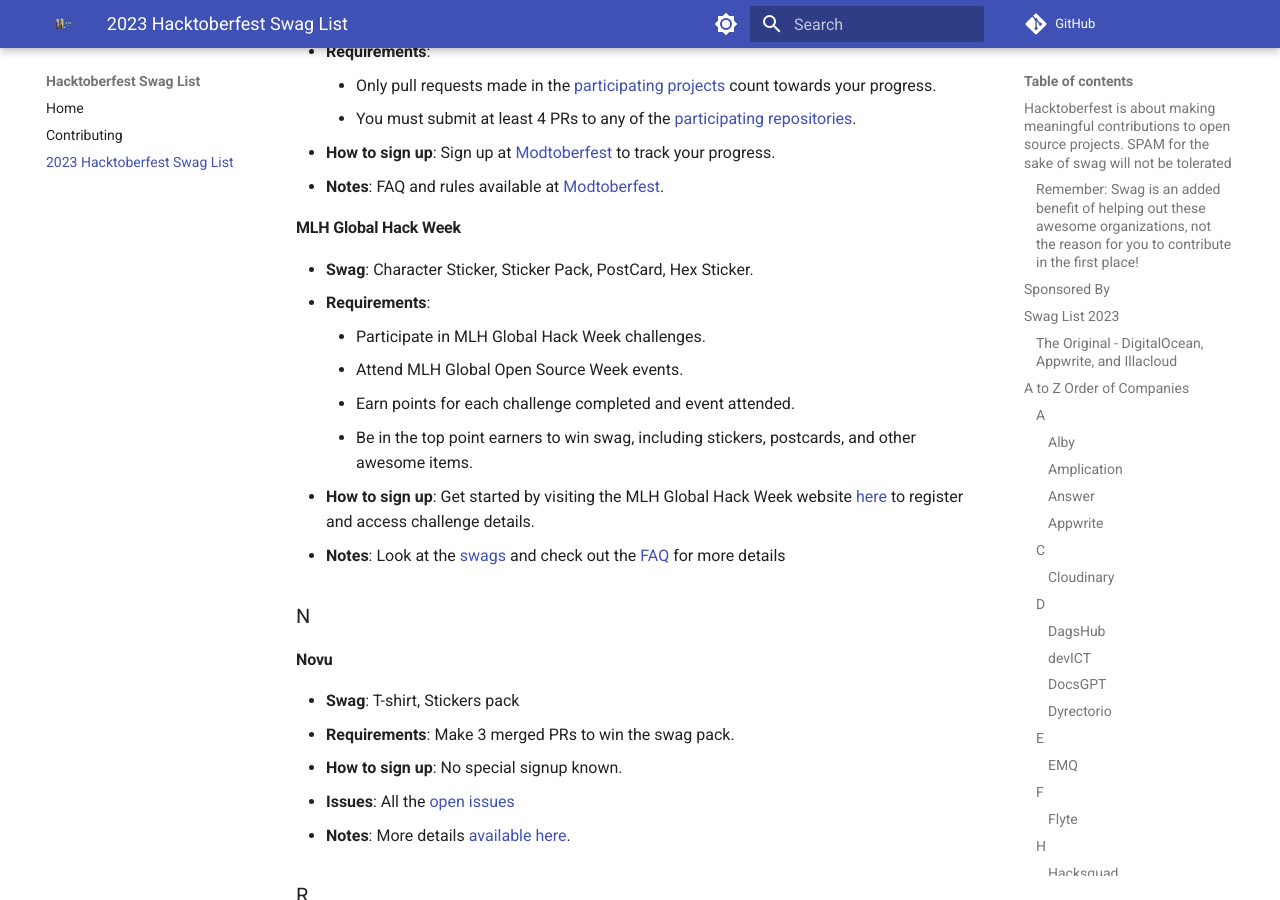
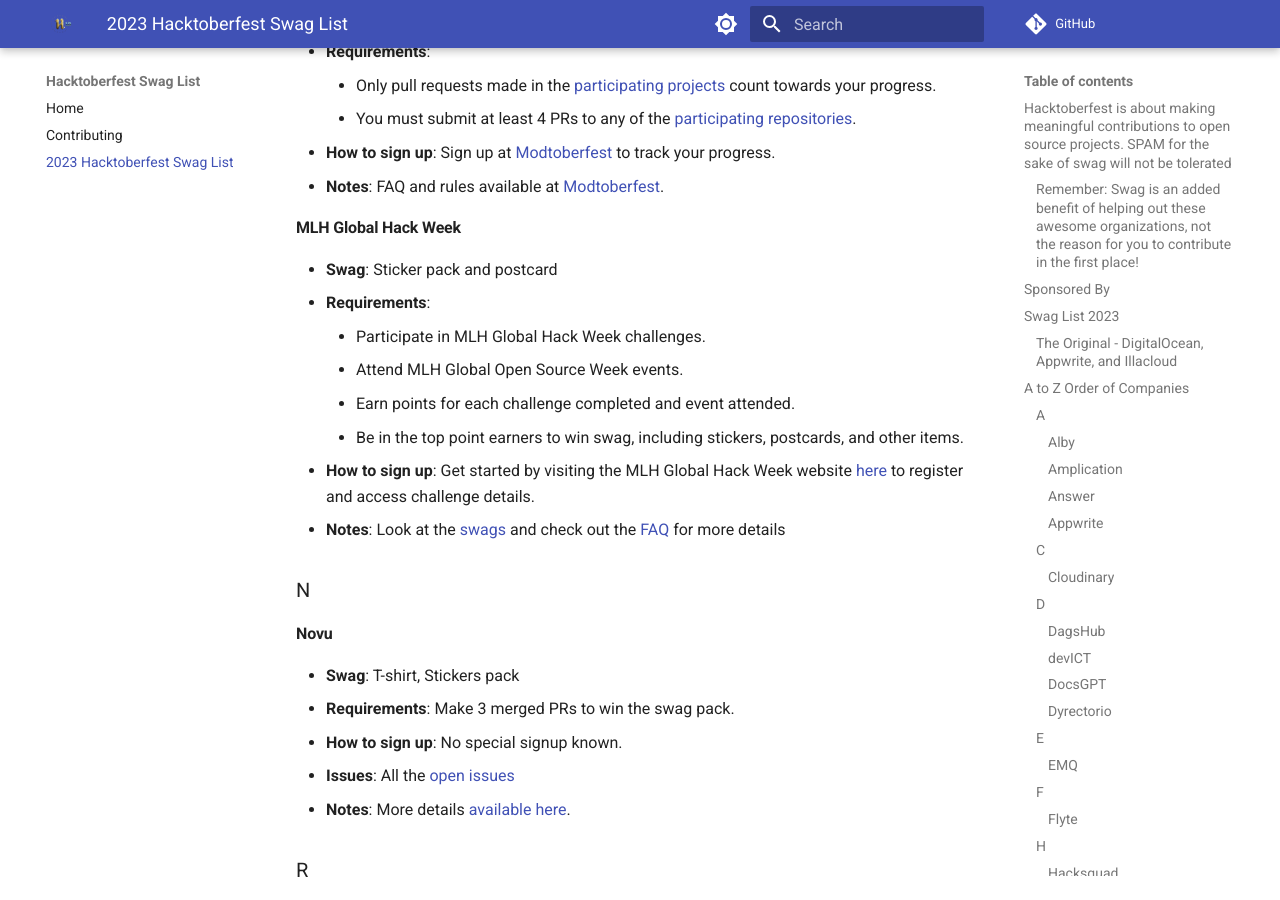
Before and after one commit to crweiner/hacktoberfest-swag-list, an MkDocs documentation site: the page built from docs/list.md, in a window 1280 px wide and 900 px high, scrolled down 7247 px. Built offline with MkDocs 1.6.1 and Material for MkDocs 9.7.7, drawn with Linux system fonts in a browser that asks for light colours; plug-ins that fetch from the network failed and are left out; comment, search, counter and statistics services are not loaded.

Commit message:
Modify MLH

```diff
--- a/docs/list.md
+++ b/docs/list.md
@@ -239,12 +239,12 @@
 
 #### **MLH Global Hack Week**
 
-- **Swag**: Character Sticker, Sticker Pack, PostCard, Hex Sticker.
+- **Swag**: Sticker pack and postcard
 - **Requirements**:
     - Participate in MLH Global Hack Week challenges.
     - Attend MLH Global Open Source Week events.
     - Earn points for each challenge completed and event attended.
-    - Be in the top point earners to win swag, including stickers, postcards, and other awesome items.
+    - Be in the top point earners to win swag, including stickers, postcards, and other items.
 - **How to sign up**: Get started by visiting the MLH Global Hack Week website [here](https://ghw.mlh.io/events/open-source) to register and access challenge details.
 - **Notes**: Look at the [swags](https://ghw.mlh.io/swag) and check out the [FAQ](https://ghw.mlh.io/faq) for more details
 
```
